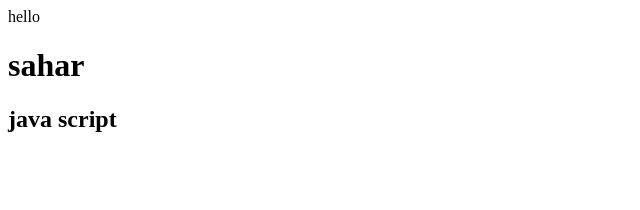
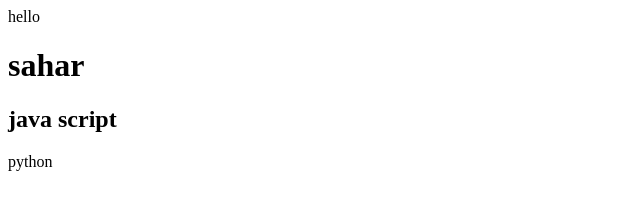
Before and after one commit to shrjld/about-git, a plain HTML site: page index.html in a window 1280 px wide. Shown: the full height of the page, 0-640 px from the left. Drawn offline with Linux system fonts and the light colour scheme.

Commit message:
add a text

```diff
--- a/index.html
+++ b/index.html
@@ -9,5 +9,6 @@
     hello
     <h1>sahar</h1>
     <h2>java script</h2>
+    python
 </body>
 </html>
```
